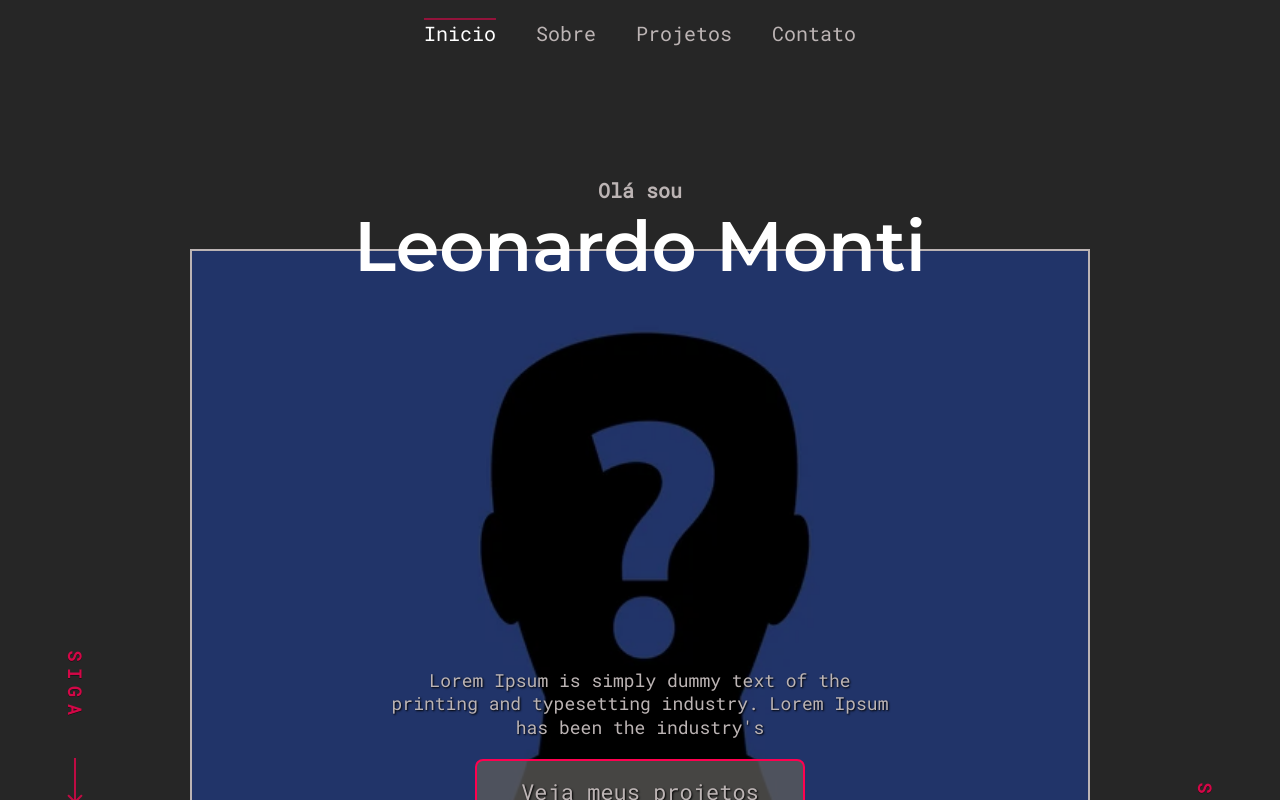
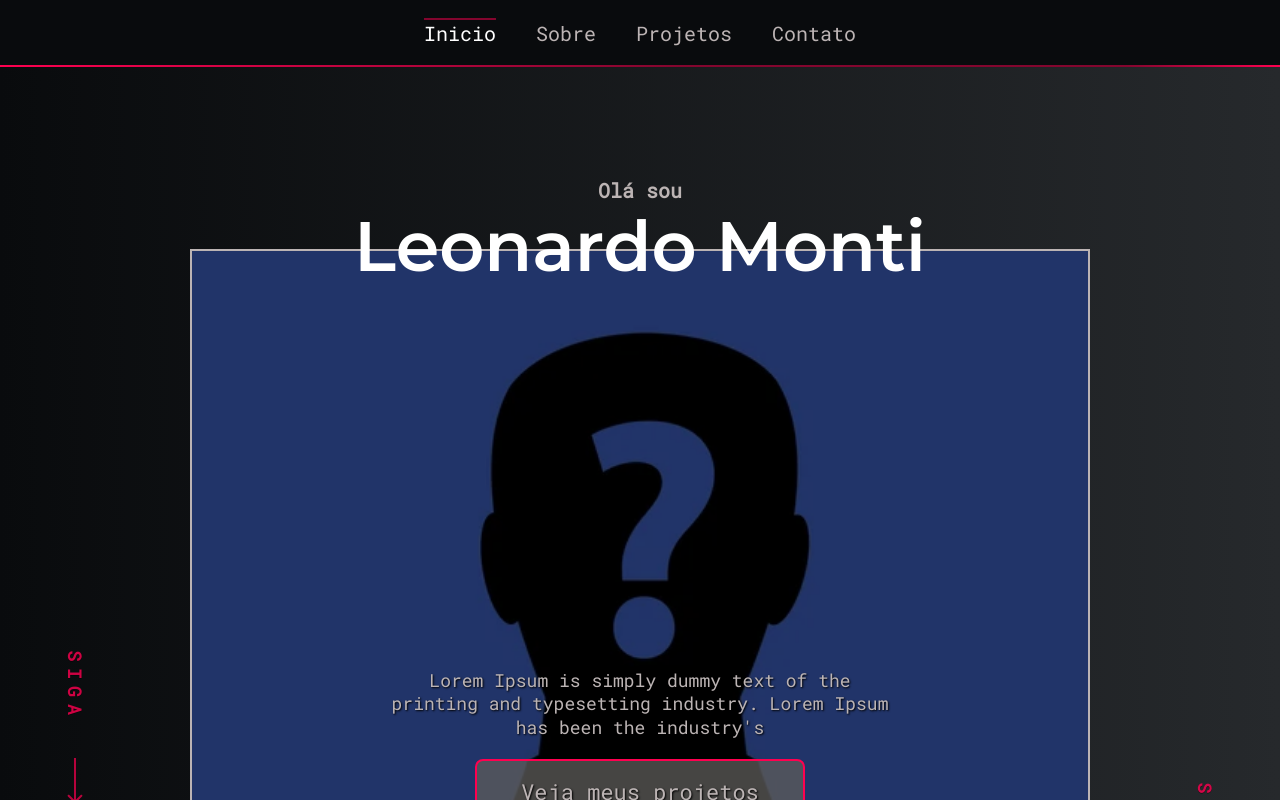
Before and after one commit to LeonardoMonti/portfolio, a React (Create React App) app: page / in a window 1280 px wide. Shown: the top 800 px of the page. Built offline with nearby package versions, Linux system fonts and the light colour scheme.

Commit message:
adicionando estilo navbar

```diff
--- a/src/components/NavMenu.js
+++ b/src/components/NavMenu.js
@@ -10,7 +10,15 @@ const NavStyles = styled.nav`
   left: 0;
   width: 100%;
   padding: 1rem 0;
-  background: var(--dark-bg);
+  background: linear-gradient(
+      to left,
+      var(--red-1) 0%,
+      var(--red-2) 12%,
+      var(--red-2) 47%,
+      var(--red-1) 100%
+    )
+    left bottom var(--black-op) no-repeat;
+  background-size: 100% 2px;
   ul {
     max-width: 1200px;
     margin: 0 auto;
@@ -20,9 +28,9 @@ const NavStyles = styled.nav`
       display: inline-block;
       border-radius: 8px;
       transition: 0.3s ease background-color;
+      border-bottom: 1px solid transparent;
       &:hover {
-        background-color: var(--deep-dark);
-        border-bottom: 1px solid var(--gray-1);
+        border-bottom: 1px solid var(--red-2);
       }
     }
     a {
--- a/src/styles/GlobalStyles.js
+++ b/src/styles/GlobalStyles.js
@@ -7,9 +7,13 @@ const GlobalStyles = createGlobalStyle`
     box-sizing: border-box;
   }
   :root{
+    --black-op: rgba(9, 11, 13, 1);
+    --gray-op: rgba(38,41,44,1);
+    --background-gradient: linear-gradient(90deg, var(--black-op) 0%, var(--gray-op) 100%);
     --dark-bg: #262626;
     --gray-1: #BCB4B4;
     --deep-dark: #1E1E1E;
+    --deep-dark-1: rgba(9,11,13,0.6);
     --gray-2: #363636;
     --gray-3: rgb(94, 93, 90, 0.75);
     --white : white;
@@ -20,7 +24,7 @@ const GlobalStyles = createGlobalStyle`
   html{
     font-size: 10px;
     font-family: 'Roboto Mono';
-    background-color: var(--dark-bg);
+    background: var(--background-gradient);
   }
   ul,li{
     list-style: none;
@@ -41,7 +45,7 @@ const GlobalStyles = createGlobalStyle`
     width: 90%;
     margin: 0 auto;
   }
-/* Smooth Scroll  */
+
   [data-scrollbar] {
     height: 100vh;
     overflow: hidden;
```
